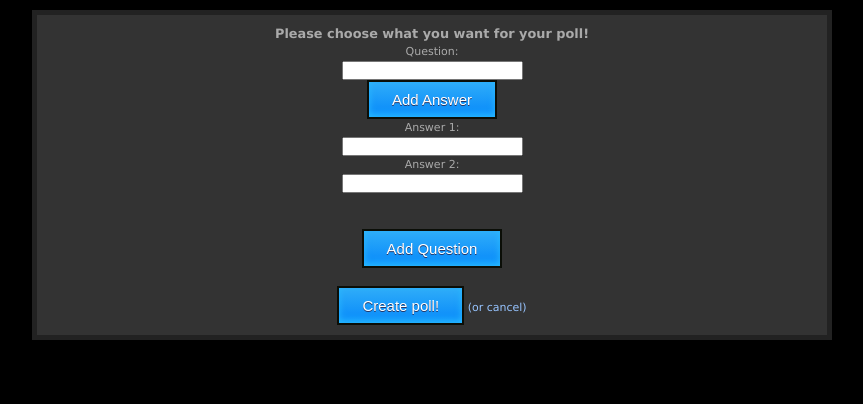
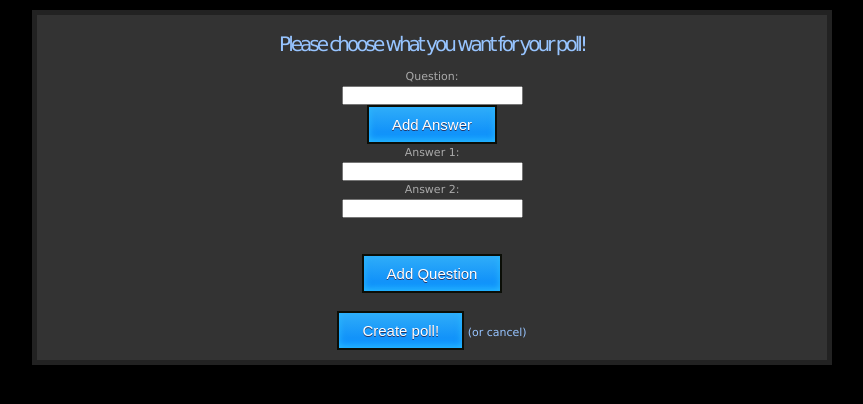
Before and after one commit to PMRocha/LTW, a PHP site: page /newpoll.html in a window 1280 px wide. Shown: the part 150-554 px from the top of the page, without its empty margins (208-1071 px from the left). Run offline with PHP 8.4, Linux system fonts and the light colour scheme; some libraries are stand-ins or nearby versions.

Commit message:
slightly changes css to be prettire

```diff
--- a/Page/style.css
+++ b/Page/style.css
@@ -65,6 +65,14 @@ color: #59799F;
 .centered h2 {
 color: #97C4FF;
 font-size: 24px;
+letter-spacing: -3px;
+font-weight: 100;
+padding : 10px 0 15px 0;
+}
+
+.centered h3 {
+color: #97C4FF;
+font-size: 20px;
 letter-spacing: -3px;
 font-weight: 100;
 padding : 10px 0 15px 0;
```
